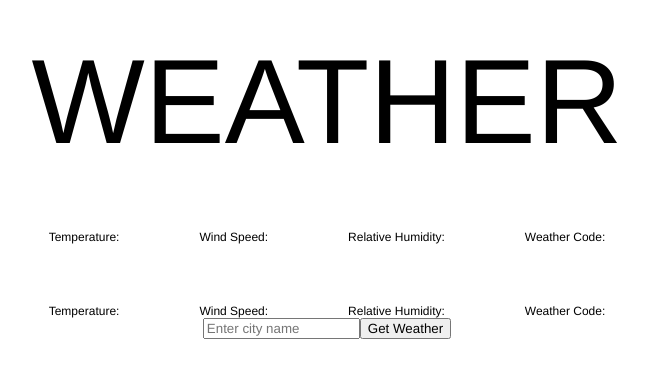
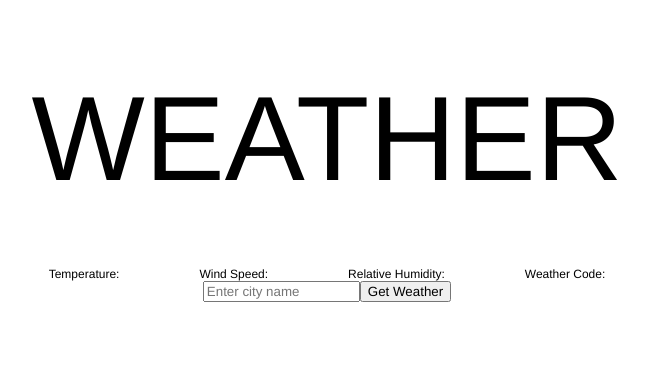
Before and after one commit to SanjeevMidda/weather-dashboard, a React (Create React App) app: page / in a window 1280 px wide. Shown: the part 215-592 px from the top of the page, without its empty margins (313-961 px from the left). Built offline with nearby package versions, Linux system fonts and the light colour scheme.

Commit message:
refactor: remove weather details from main UI

```diff
--- a/src/App.tsx
+++ b/src/App.tsx
@@ -15,12 +15,6 @@ function App() {
       <h2 id="city">{searchQuery}</h2>
 
       <WeatherCard weather={weather} />
-      <div className="cityWeatherDetails">
-        <h4>Temperature: {weather?.temperature} </h4>
-        <h4>Wind Speed: {weather?.windSpeed} </h4>
-        <h4>Relative Humidity: {weather?.relativeHumidity}</h4>
-        <h4>Weather Code: {weather?.weatherCode} </h4>
-      </div>
 
       <SearchBar
         value={searchQuery}
```
